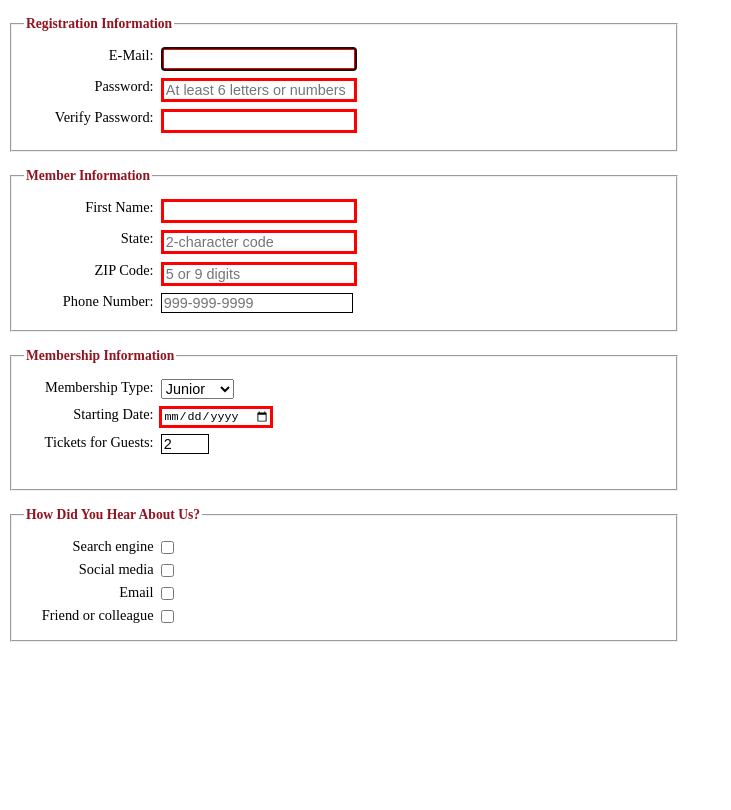
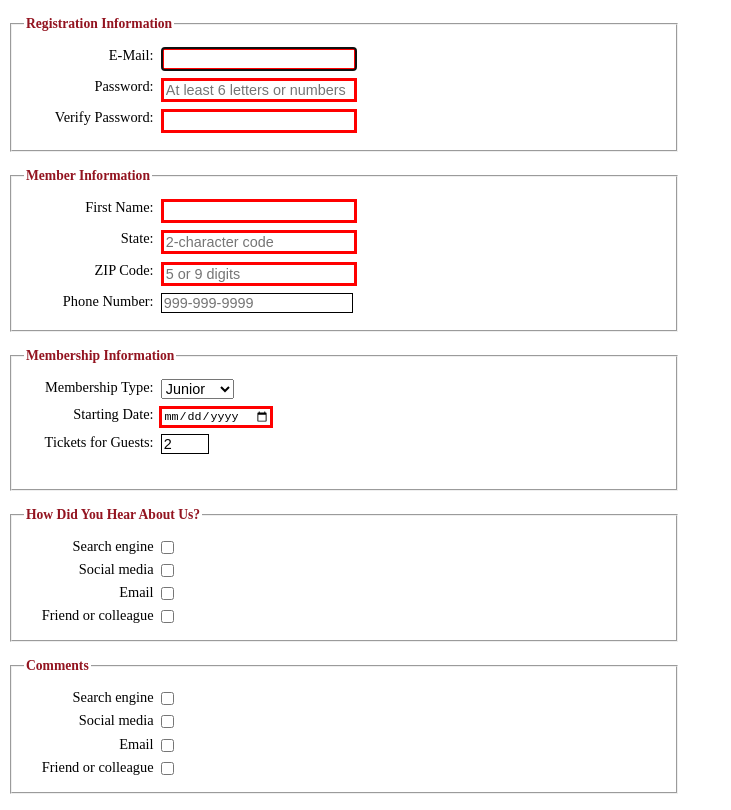
Before and after one commit to ckccltr/ckccltr.github.io, a plain HTML site: page form.html in a window 1280 px wide. Shown: the whole page, without its empty margins (0-731 px from the left). Drawn offline with Linux system fonts and the light colour scheme.

Commit message:
created a comments fieldset

```diff
--- a/form.html
+++ b/form.html
@@ -122,6 +122,22 @@
 
         </fieldset>
 
+
+        <fieldset>
+
+            <legend>Comments</legend>
+
+            <input type = "checkbox" name = "choice1" id = "choice1" value = "deep">
+            <label for="choice1">Search engine</label><br>
+            <input type = "checkbox" name = "choice2" id = "choice2" value = "deep">
+            <label for="choice2">Social media</label><br>
+            <input type = "checkbox" name = "choice3" id = "choice3" value = "deep">
+            <label for="choice3">Email</label><br>
+            <input type = "checkbox" name = "choice4" id = "choice4" value = "deep">
+            <label for="choice4">Friend or colleague</label><br>
+
+        </fieldset>
+
     </form>
 
 
```
